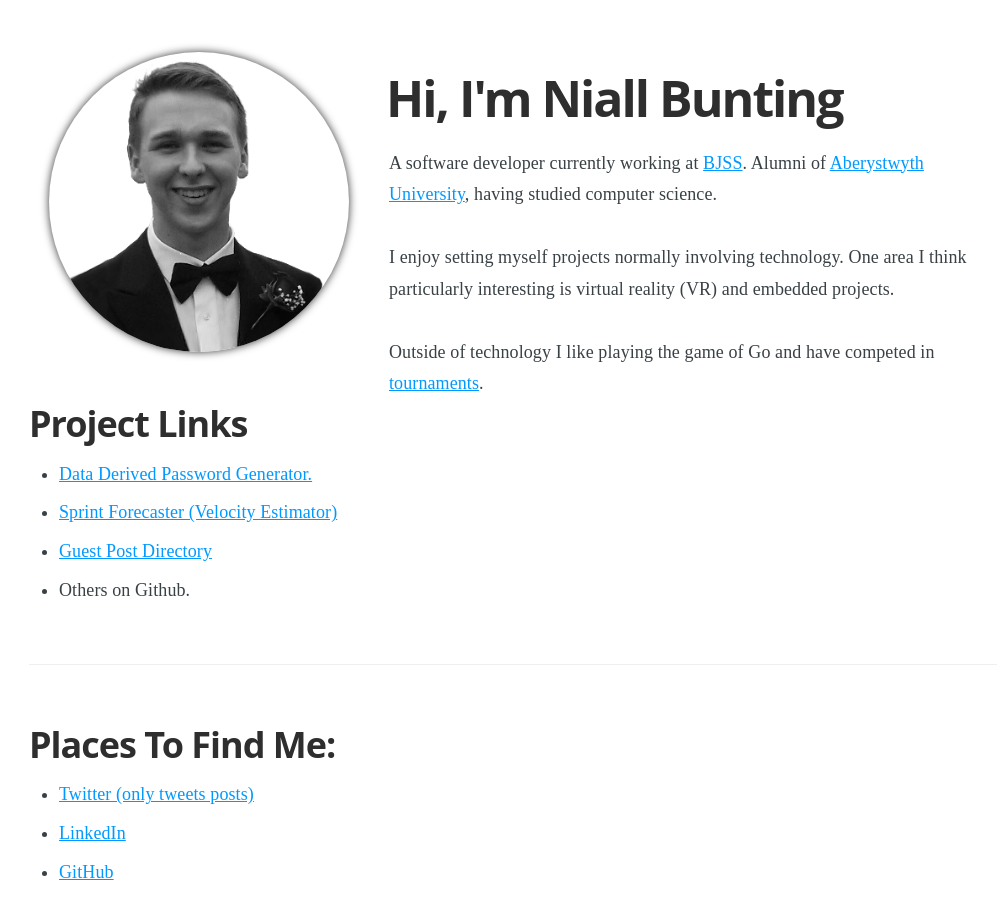
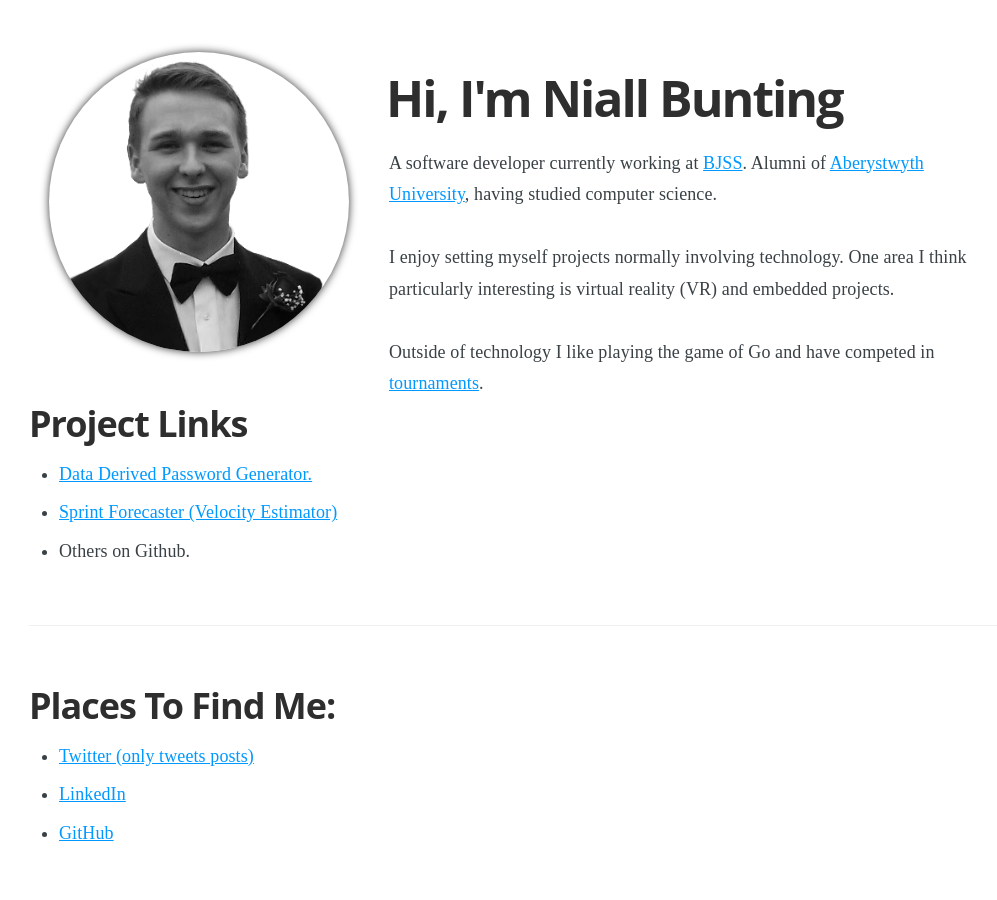
Before and after one commit to NiallBunting/niallbunting.github.io, a Jekyll site: the page built from index.html, in a window 1280 px wide and 900 px high. Shown: the whole window, without its empty margins (99-1096 px from the left). Built offline with Jekyll 4.4.1, drawn with Linux system fonts in a browser that asks for light colours; the list of posts is cut into pages by our own code.

Commit message:
Remove guest post directory

```diff
--- a/_layouts/index.html
+++ b/_layouts/index.html
@@ -42,7 +42,6 @@
 					<ul>
 						<li><a href="https://rawcdn.githack.com/NiallBunting/Password-Generator/v0.1/index.html">Data Derived Password Generator.</a></li>
                                                 <li><a href="/sprint-forecaster">Sprint Forecaster (Velocity Estimator)</a></li>
-                                                <li><a href="https://www.guestpost.directory/">Guest Post Directory</a></li>
 						<li>Others on Github.</li>
 					</ul>
 			</div>
```
